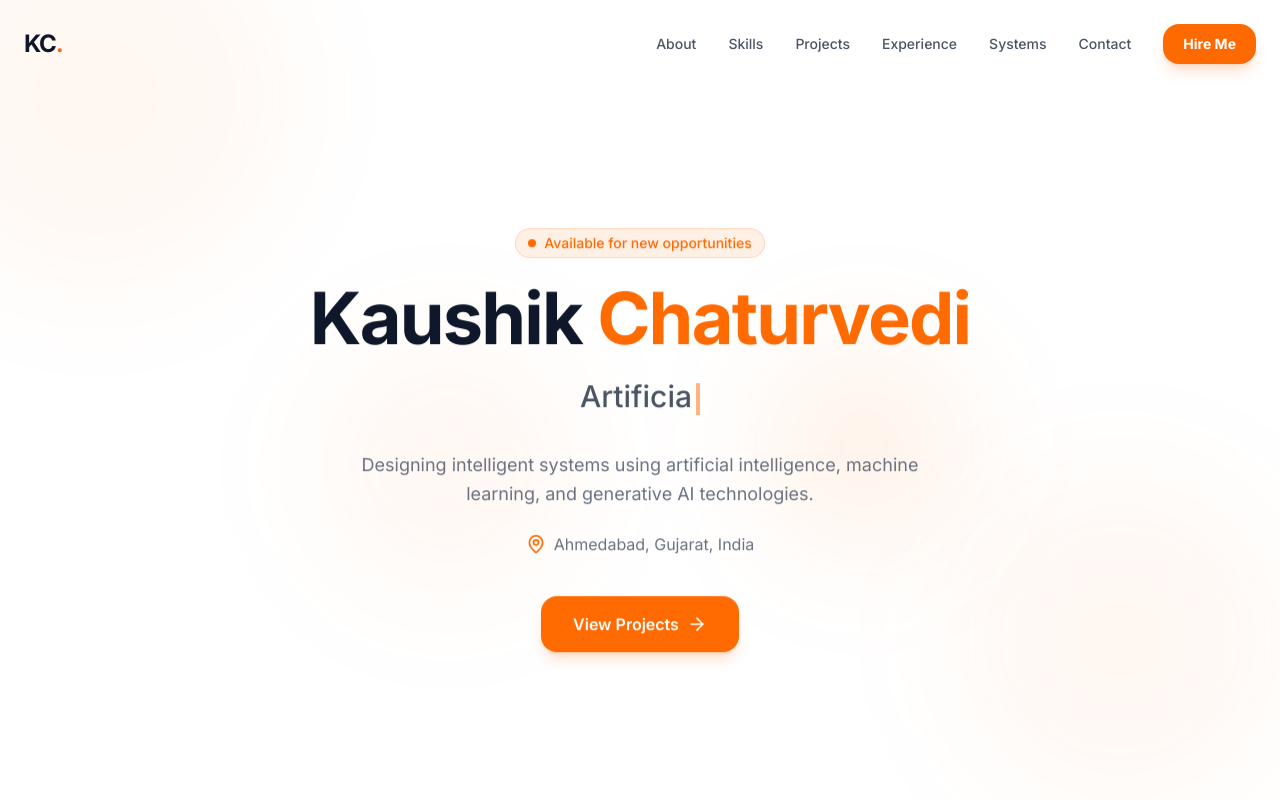
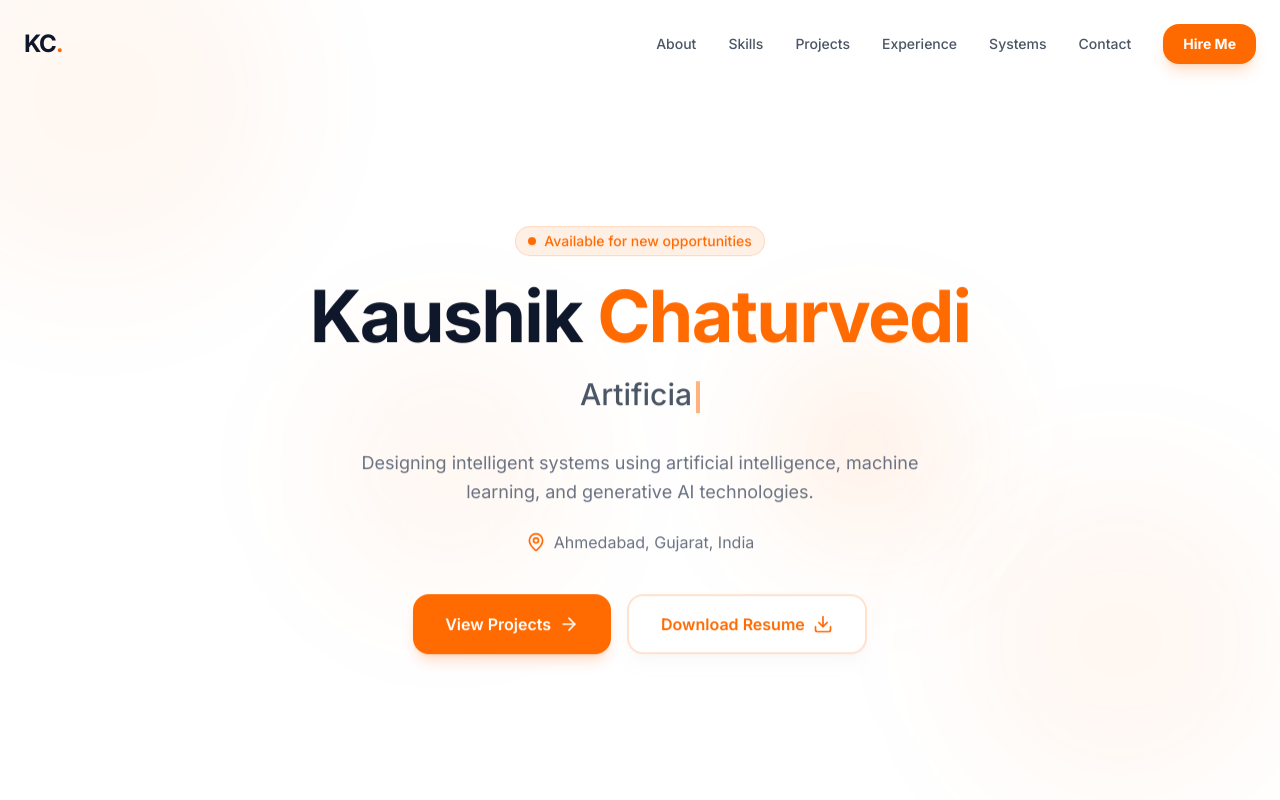
Before and after one commit to kaushikbuddy28/Kaushik-Chaturvedi, a React (Vite) app: page / in a window 1280 px wide. Shown: the top 800 px of the page. Built offline with nearby package versions, Linux system fonts and the light colour scheme.

Commit message:
feat: add resume download button and update hero navigation

```diff
--- a/src/components/sections/Contact.tsx
+++ b/src/components/sections/Contact.tsx
@@ -133,7 +133,7 @@ export default function Contact() {
                 </motion.a>
 
                 <motion.a
-                  href="https://kaushikchaturvediportfolio.vercel.app/"
+                  href="https://kaushik-chaturvedi.vercel.app/"
                   target="_blank"
                   rel="noopener noreferrer"
                   initial={{ opacity: 0, x: -20 }}
--- a/src/components/sections/Hero.tsx
+++ b/src/components/sections/Hero.tsx
@@ -81,10 +81,22 @@ export default function Hero() {
             </div>
 
             <div className="flex flex-wrap justify-center gap-4 pt-4">
-              <button className="px-8 py-4 bg-primary text-white rounded-xl font-semibold shadow-lg shadow-primary/20 hover:bg-primary-light transition-all flex items-center group">
+              <a
+                href="#projects"
+                className="px-8 py-4 bg-primary text-white rounded-xl font-semibold shadow-lg shadow-primary/20 hover:bg-primary/90 transition-all flex items-center group cursor-pointer"
+              >
                 View Projects
                 <ArrowRight className="ml-2 w-5 h-5 group-hover:translate-x-1 transition-transform" />
-              </button>
+              </a>
+              <a
+                href="https://drive.google.com/drive/folders/1J-FaqJBct2beFXH_T9WgbzDaOPcffNIx?usp=sharing"
+                target="_blank"
+                rel="noopener noreferrer"
+                className="px-8 py-4 bg-white text-primary border-2 border-primary/20 rounded-xl font-semibold shadow-lg shadow-gray-100/50 hover:bg-primary/5 hover:border-primary transition-all flex items-center group"
+              >
+                Download Resume
+                <Download className="ml-2 w-5 h-5 group-hover:translate-y-1 transition-transform" />
+              </a>
             </div>
           </div>
         </motion.div>
```
